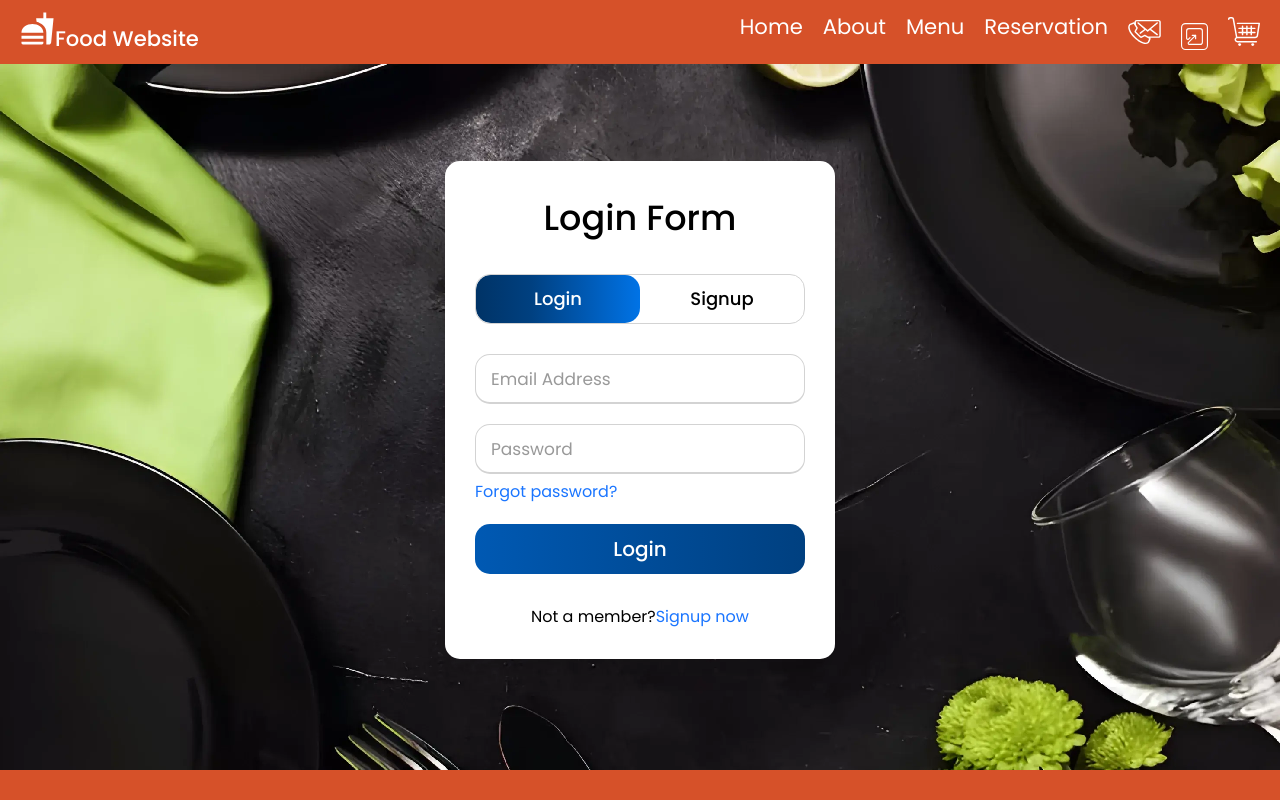
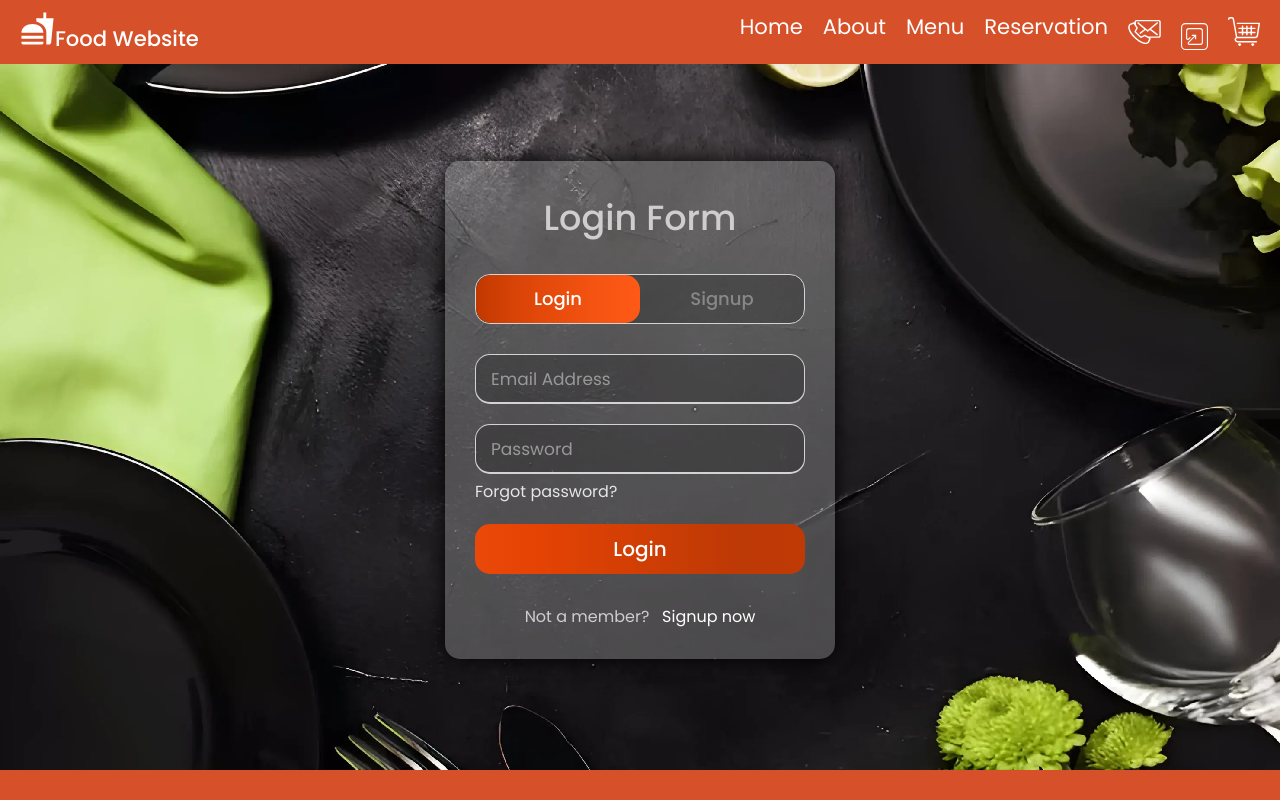
Before and after one commit to rovsenhuseynov/Tengiz_04_28_2024-1, a React (Create React App) app: page /login in a window 1280 px wide. Shown: the top 800 px of the page. Built offline with nearby package versions, Linux system fonts and the light colour scheme.

Commit message:
Поправка на странице Login

```diff
--- a/src/Components/reusableComponents/DataBox/Faq_Data.js
+++ b/src/Components/reusableComponents/DataBox/Faq_Data.js
@@ -24,7 +24,7 @@ const faqData = [
     question:
       "4. What type of cuisine do you serve? <br> Какую кухню вы подаете?",
     answer:
-      "We specialize in Italian cuisine with a focus on fresh, locally-sourced ingredients. <br> Мы специализируемся на Азербайджанской кухне, уделяя особое внимание свежим местным ингредиентам.",
+      "We specialize in Azerbaijani cuisine with a focus on fresh, locally-sourced ingredients. <br> Мы специализируемся на Азербайджанской кухне, уделяя особое внимание свежим местным ингредиентам.",
   },
   {
     id: 5,
--- a/src/pages/login/Login.scss
+++ b/src/pages/login/Login.scss
@@ -10,6 +10,7 @@
   background-size: cover;
   background-position: center center;
   background-repeat: no-repeat;
+  color: #cecece;
   @media (max-width: 390px) {
     padding-inline: 2vw;
   }
@@ -17,10 +18,10 @@
   .wrapper {
     overflow: hidden;
     max-width: 390px;
-    background: #fff;
+    background: rgba(129, 129, 129, 0.5);
     padding: 30px;
     border-radius: 15px;
-    box-shadow: 0px 15px 20px rgba(0, 0, 0, 0.1);
+    box-shadow: 0px 0 20px rgba(0, 0, 0, 1);
 
     .title-text {
       display: flex;
@@ -45,7 +46,7 @@
       justify-content: space-between;
       border: 1px solid lightgrey;
       border-radius: 15px;
-
+      background-color: rgba(0, 0, 0, 0.2);
       .form-slide {
         height: 100%;
         width: 100%;
@@ -57,9 +58,8 @@
         cursor: pointer;
         z-index: 1;
         transition: all 0.6s ease;
-
-        &.signup {
-          color: #000;
+        .signup {
+          color: transparent;
         }
       }
 
@@ -72,10 +72,11 @@
         border-radius: 15px;
         background: -webkit-linear-gradient(
           left,
-          #003366,
-          #004080,
-          #0059b3,
-          #0073e6
+          rgb(193, 56, 0),
+          rgb(218, 68, 7),
+          rgb(232, 76, 12),
+          rgb(246, 84, 18),
+          rgb(255, 89, 23)
         );
         transition: all 0.6s cubic-bezier(0.68, -0.55, 0.265, 1.55);
       }
@@ -97,11 +98,11 @@
   }
 
   #signup:checked ~ .form-slide.login {
-    color: #000;
+    color: #919191;
   }
 
   #login:checked ~ .form-slide.signup {
-    color: #000;
+    color: #888888;
   }
 
   #login:checked ~ .form-slide.login {
@@ -117,6 +118,36 @@
       display: flex;
       width: 200%;
       transition: transform 0.6s cubic-bezier(0.68, -0.55, 0.265, 1.55);
+      .login {
+        .field {
+          #login-password {
+            background-color: rgba(0, 0, 0, 0.2);
+            color: #fff;
+          }
+          #login-email {
+            background-color: rgba(0, 0, 0, 0.2);
+            color: #fff;
+          }
+        }
+      }
+
+      .signup {
+        color: transparent;
+        .field {
+          #signup-email {
+            background-color: rgba(0, 0, 0, 0.2);
+            color: #fff;
+          }
+          #signup-password {
+            background-color: rgba(0, 0, 0, 0.2);
+            color: #fff;
+          }
+          #signup-confirm-password {
+            background-color: rgba(0, 0, 0, 0.2);
+            color: #fff;
+          }
+        }
+      }
 
       form {
         width: 50%;
@@ -141,7 +172,7 @@
       transition: all 0.3s ease;
 
       &:focus {
-        border-color: #1a75ff;
+        border-color: rgb(232, 76, 12);
       }
 
       &::placeholder {
@@ -150,7 +181,7 @@
       }
 
       &:focus::placeholder {
-        color: #1a75ff;
+        color: #d4d4d4;
       }
     }
   }
@@ -159,7 +190,7 @@
     margin-top: 5px;
 
     a {
-      color: #1a75ff;
+      color: #e6e6e6;;
       text-decoration: none;
 
       &:hover {
@@ -173,9 +204,9 @@
     margin-top: 30px;
 
     a {
-      color: #1a75ff;
+      color: #ffffff;
       text-decoration: none;
-
+      margin-left: 1vw;
       &:hover {
         text-decoration: underline;
       }
@@ -196,10 +227,12 @@
       left: -100%;
       background: -webkit-linear-gradient(
         right,
-        #003366,
-        #004080,
-        #0059b3,
-        #0073e6
+        rgb(167, 47, 10),
+        rgb(196, 59, 5),
+        rgb(189, 57, 5),
+        rgb(228, 67, 4),
+        rgb(246, 84, 18),
+        rgb(255, 89, 23)
       );
       border-radius: 15px;
       transition: all 0.4s ease;
@@ -226,7 +259,7 @@
   }
 
   ::selection {
-    background: #1a75ff;
+    background: rgb(232, 76, 12);
     color: #fff;
   }
 }
```
Also changed, not shown: src/assets/image/image_21.webp (deleted).
